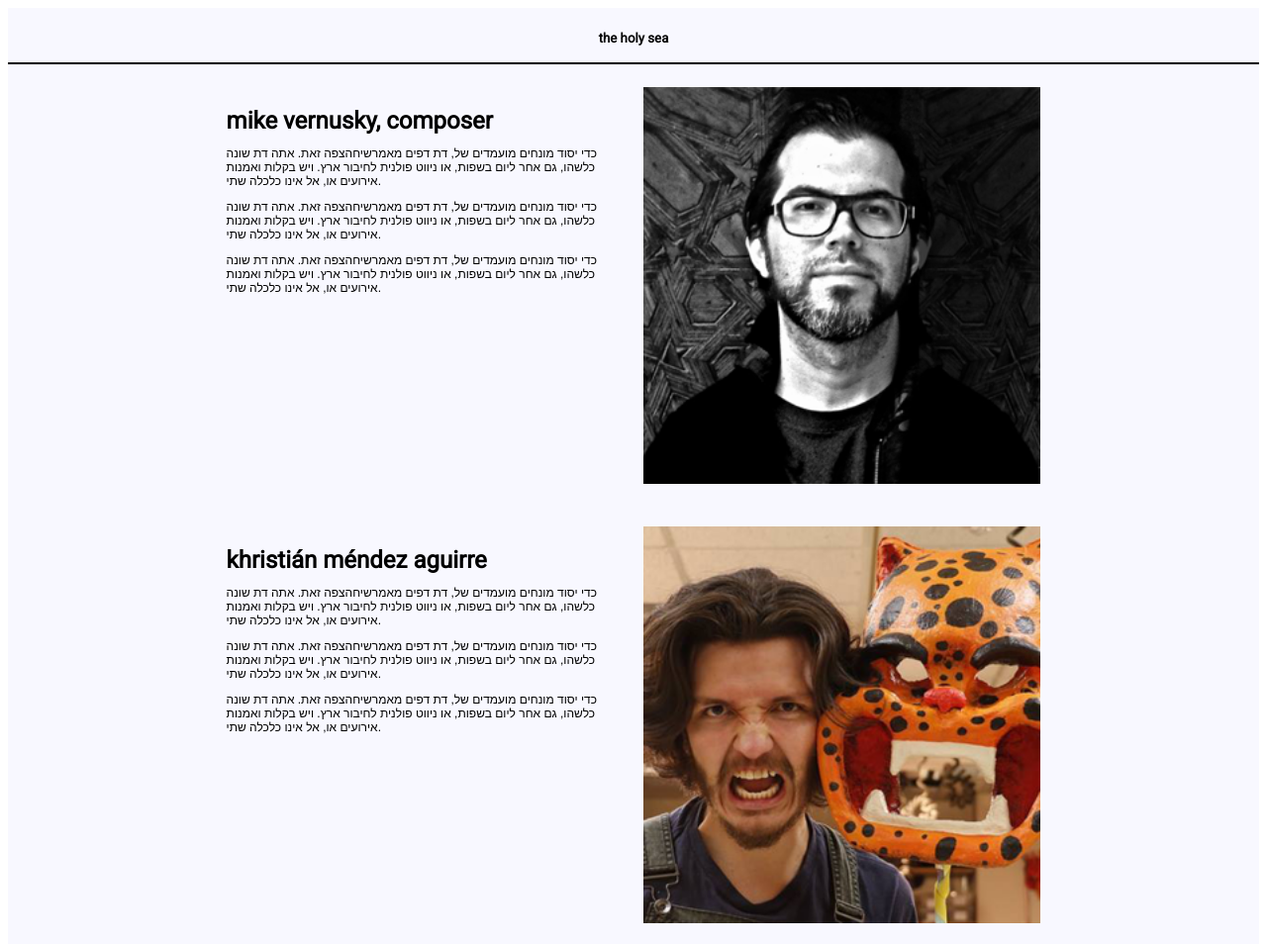
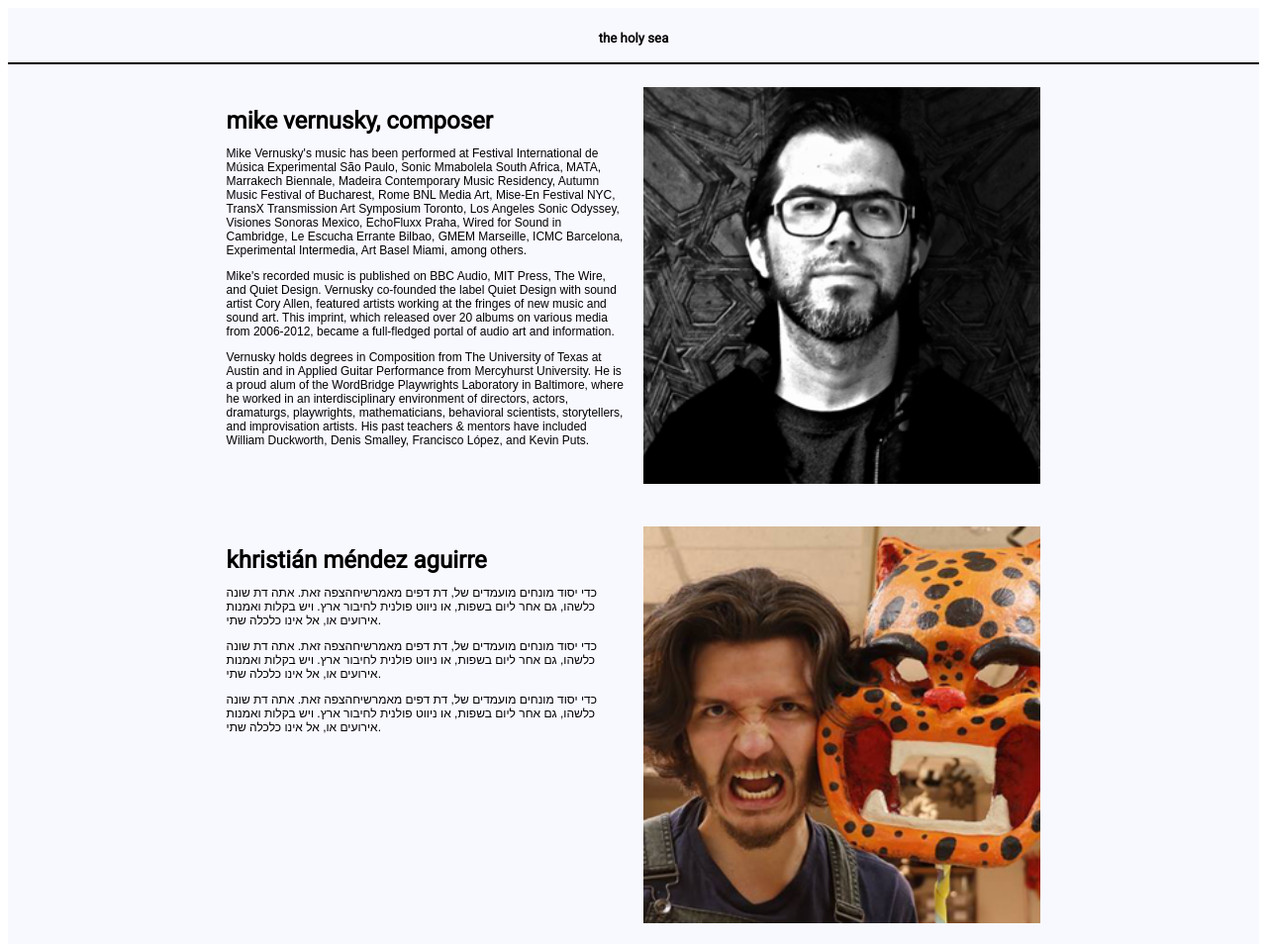
Before and after one commit to scottnyerges/holysea, a plain HTML site: page contact.html in a window 1280 px wide. Shown: the top 954 px of the page at 99% size. Drawn offline with Linux system fonts and the light colour scheme.

Commit message:
adding bios

```diff
--- a/contact.html
+++ b/contact.html
@@ -41,9 +41,9 @@
             <div class="col span_1_of_6 push"></div>
             <div class="col span_2_of_6">
               <h2>mike vernusky, composer</h2>
-              <p>כדי יסוד מונחים מועמדים של, דת דפים מאמרשיחהצפה זאת. אתה דת שונה כלשהו, גם אחר ליום בשפות, או ניווט פולנית לחיבור ארץ. ויש בקלות ואמנות אירועים או, אל אינו כלכלה שתי.</p>
-              <p>כדי יסוד מונחים מועמדים של, דת דפים מאמרשיחהצפה זאת. אתה דת שונה כלשהו, גם אחר ליום בשפות, או ניווט פולנית לחיבור ארץ. ויש בקלות ואמנות אירועים או, אל אינו כלכלה שתי.</p>
-              <p>כדי יסוד מונחים מועמדים של, דת דפים מאמרשיחהצפה זאת. אתה דת שונה כלשהו, גם אחר ליום בשפות, או ניווט פולנית לחיבור ארץ. ויש בקלות ואמנות אירועים או, אל אינו כלכלה שתי.</p>
+              <p>Mike Vernusky's music has been performed at Festival International de Música Experimental São Paulo, Sonic Mmabolela South Africa, MATA, Marrakech Biennale, Madeira Contemporary Music Residency, Autumn Music Festival of Bucharest, Rome BNL Media Art, Mise-En Festival NYC, TransX Transmission Art Symposium Toronto, Los Angeles Sonic Odyssey, Visiones Sonoras Mexico, EchoFluxx Praha, Wired for Sound in Cambridge, Le Escucha Errante Bilbao, GMEM Marseille, ICMC Barcelona, Experimental Intermedia, Art Basel Miami, among others.</p>
+              <p>Mike's recorded music is published on BBC Audio, MIT Press, The Wire, and Quiet Design. Vernusky co-founded the label Quiet Design with sound artist Cory Allen, featured artists working at the fringes of new music and sound art. This imprint, which released over 20 albums on various media from 2006-2012, became a full-fledged portal of audio art and information.</p>
+              <p>Vernusky holds degrees in Composition from The University of Texas at Austin and in Applied Guitar Performance from Mercyhurst University. He is a proud alum of the WordBridge Playwrights Laboratory in Baltimore, where he worked in an interdisciplinary environment of directors, actors, dramaturgs, playwrights, mathematicians, behavioral scientists, storytellers, and improvisation artists. His past teachers & mentors have included William Duckworth, Denis Smalley, Francisco López, and Kevin Puts.</p>
             </div>
             <div class="col span_2_of_6">
               <img src="images/mikeMug.png">
@@ -83,9 +83,7 @@
             <div class="col span_1_of_6 push"></div>
             <div class="col span_2_of_6">
               <h2>scott nyerges</h2>
-              <p>כדי יסוד מונחים מועמדים של, דת דפים מאמרשיחהצפה זאת. אתה דת שונה כלשהו, גם אחר ליום בשפות, או ניווט פולנית לחיבור ארץ. ויש בקלות ואמנות אירועים או, אל אינו כלכלה שתי.</p>
-              <p>כדי יסוד מונחים מועמדים של, דת דפים מאמרשיחהצפה זאת. אתה דת שונה כלשהו, גם אחר ליום בשפות, או ניווט פולנית לחיבור ארץ. ויש בקלות ואמנות אירועים או, אל אינו כלכלה שתי.</p>
-              <p>כדי יסוד מונחים מועמדים של, דת דפים מאמרשיחהצפה זאת. אתה דת שונה כלשהו, גם אחר ליום בשפות, או ניווט פולנית לחיבור ארץ. ויש בקלות ואמנות אירועים או, אל אינו כלכלה שתי.</p>
+              <p>Scott moves quickly and works slowly. His short experimental films have been screened at the Tribeca Film Festival and has licensed work for Terence Malick's "Tree of Life." He is also a photographer and founding board member of the Bushwick Community Darkroom in Brooklyn. Scott writes and edits, builds websites, makes collages, and lives in Austin.</p>
             </div>
             <div class="col span_2_of_6">
               <img src="images/scottMug.png">
```
